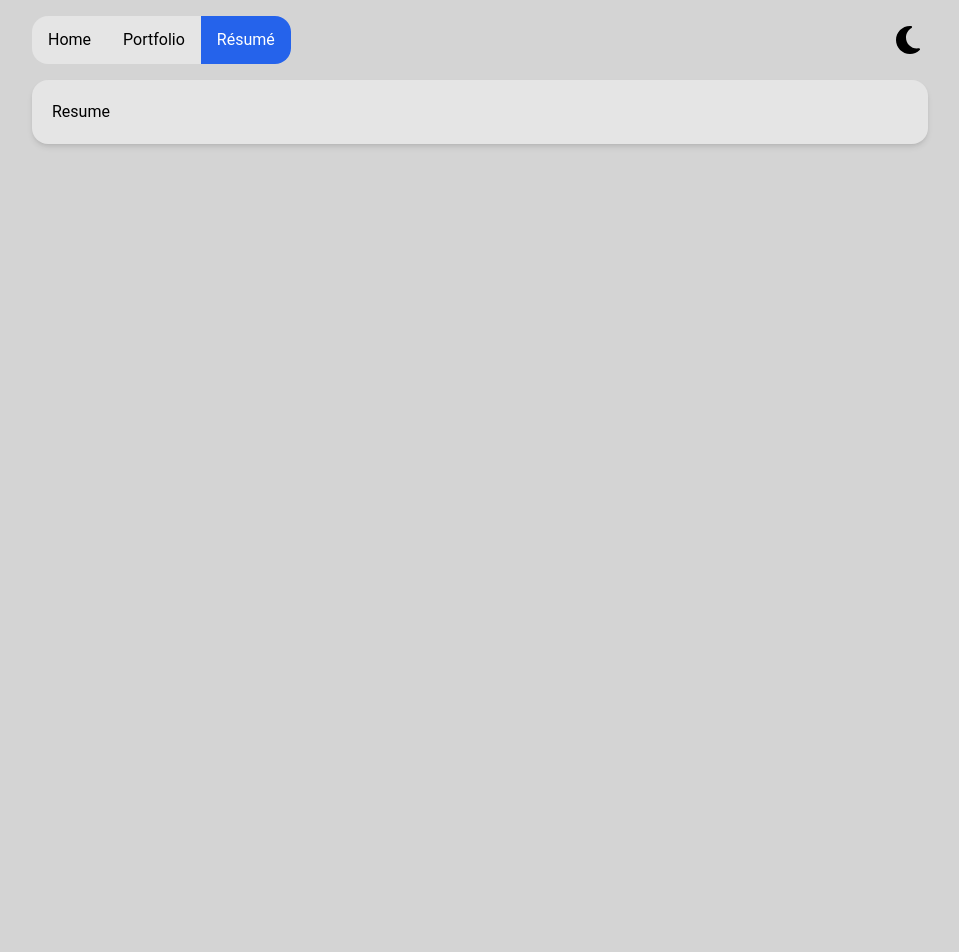
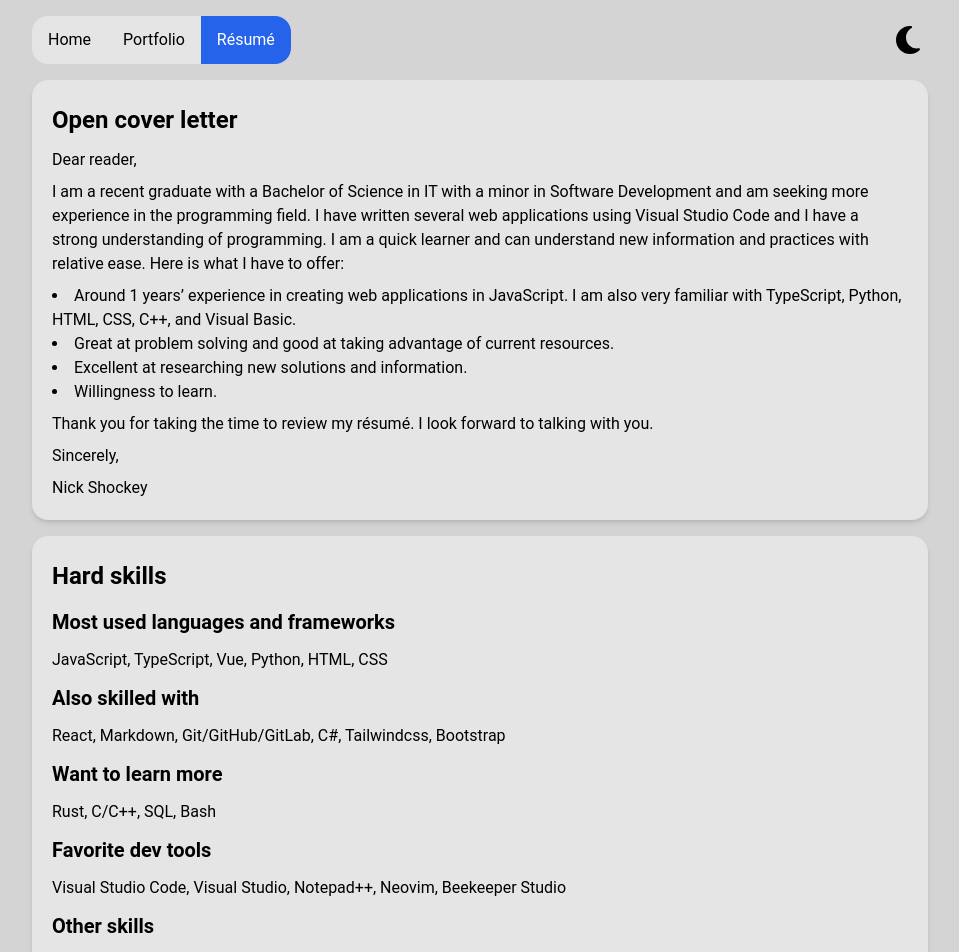
Before and after one commit to njs-guy/njshockey-resume, a React (Vite) app: page /resume in a window 1280 px wide. Shown: the top 952 px of the page, without its empty margins (160-1119 px from the left). Before the commit the page ends 800 px from the top, so only its background shows below. Built offline with nearby package versions, Linux system fonts and the light colour scheme.

Commit message:
Added open cover letter and hard skills to resume

```diff
--- a/src/components/MarkdownText.tsx
+++ b/src/components/MarkdownText.tsx
@@ -9,8 +9,16 @@ const MarkdownText = ({text}: MdTxtProps) => {
         return <h1 className="panelHeading">{props.children}</h1>;
     }
 
+    function h2HTML(props: any) {
+        return <h2 className="prose-xl font-bold">{props.children}</h2>
+    }
+
     function pHTML(props: any) {
-        return <p className="panelHeading">{props.children}</p>;
+        return <p>{props.children}</p>;
+    }
+
+    function ulHTML(props: any) {
+        return <ul className="list-disc list-inside">{props.children}</ul>
     }
 
     return(
@@ -18,6 +26,9 @@ const MarkdownText = ({text}: MdTxtProps) => {
 
             components={{
                 h1: headingHTML,
+                h2: h2HTML,
+                ul: ulHTML,
+                p: pHTML,
             }}
 
             children={text} />
--- a/src/routes/Resume.tsx
+++ b/src/routes/Resume.tsx
@@ -1,9 +1,37 @@
 import Panel from '../components/Panel';
 
 const Resume = () => {
+    const newLine = "\n\n"
+
+    const coverLetterMD = "Dear reader," + newLine +
+    "I am a recent graduate with a Bachelor of Science in IT with a minor in Software Development and am seeking more experience in the programming field. "
+    +
+    "I have written several web applications using Visual Studio Code and I have a strong understanding of programming. " +
+    "I am a quick learner and can understand new information and practices with relative ease. " +
+    "Here is what I have to offer:\n" +
+    "- Around 1 years’ experience in creating web applications in JavaScript. I am also very familiar with TypeScript, Python, HTML, CSS, C++, and Visual Basic.\n" +
+    "- Great at problem solving and good at taking advantage of current resources.\n" +
+    "- Excellent at researching new solutions and information.\n" +
+    "- Willingness to learn." + newLine +
+    "Thank you for taking the time to review my résumé. I look forward to talking with you." + newLine +
+    "Sincerely," + newLine +
+    "Nick Shockey";
+
+    const hardSkillsMD = "## Most used languages and frameworks" + newLine +
+    "JavaScript, TypeScript, Vue, Python, HTML, CSS" + newLine +
+    "## Also skilled with" + newLine +
+    "React, Markdown, Git/GitHub/GitLab, C#, Tailwindcss, Bootstrap" + newLine +
+    "## Want to learn more" + newLine +
+    "Rust, C/C++, SQL, Bash" + newLine +
+    "## Favorite dev tools" + newLine +
+    "Visual Studio Code, Visual Studio, Notepad++, Neovim, Beekeeper Studio" + newLine +
+    "## Other skills" + newLine +
+    "Windows, Linux, Microsoft Office, Godot, Unity, Photoshop, Affinity Photo, DaVinci Resolve";
+
     return (
         <div className="panelContainer">
-            <Panel text="Resume" />
+            <Panel text={coverLetterMD} heading="Open cover letter" />
+            <Panel text={hardSkillsMD} heading="Hard skills" />
         </div>
     )
 }
```
